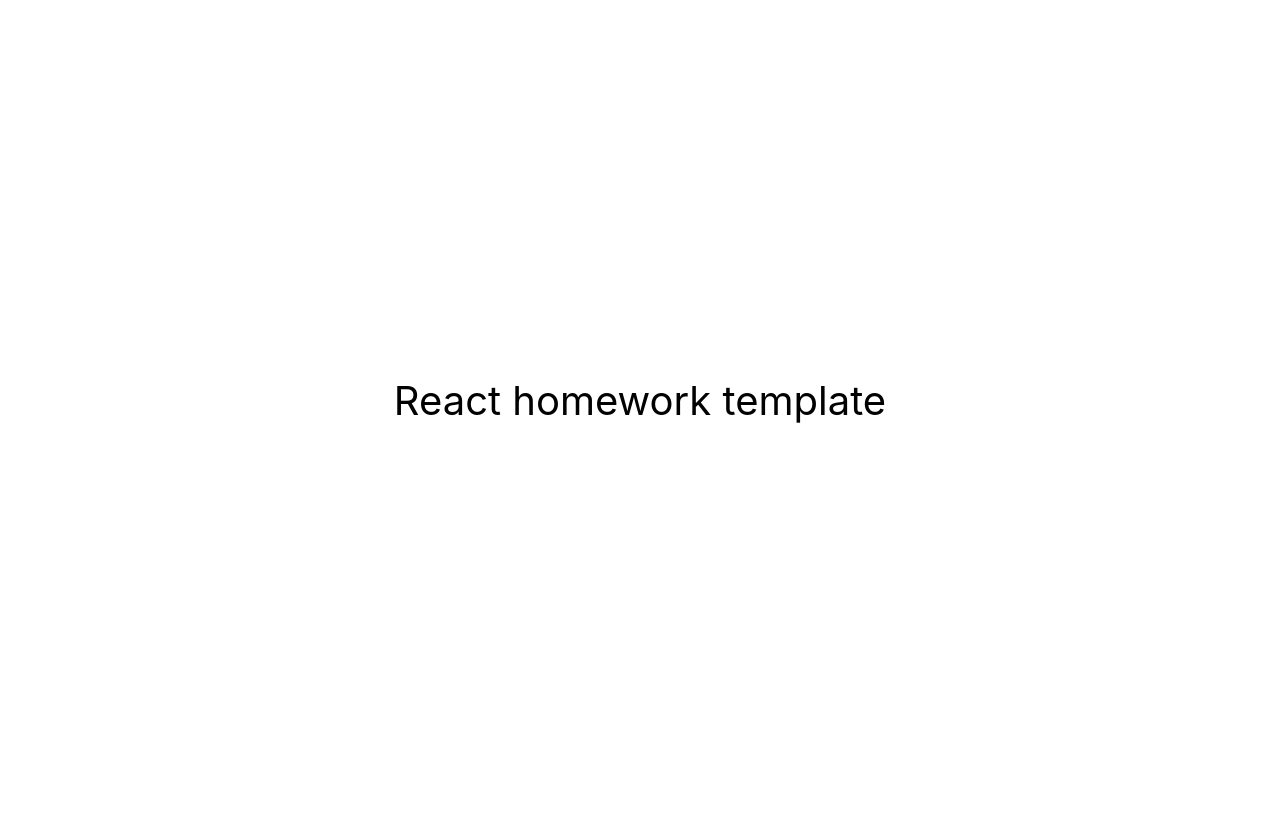
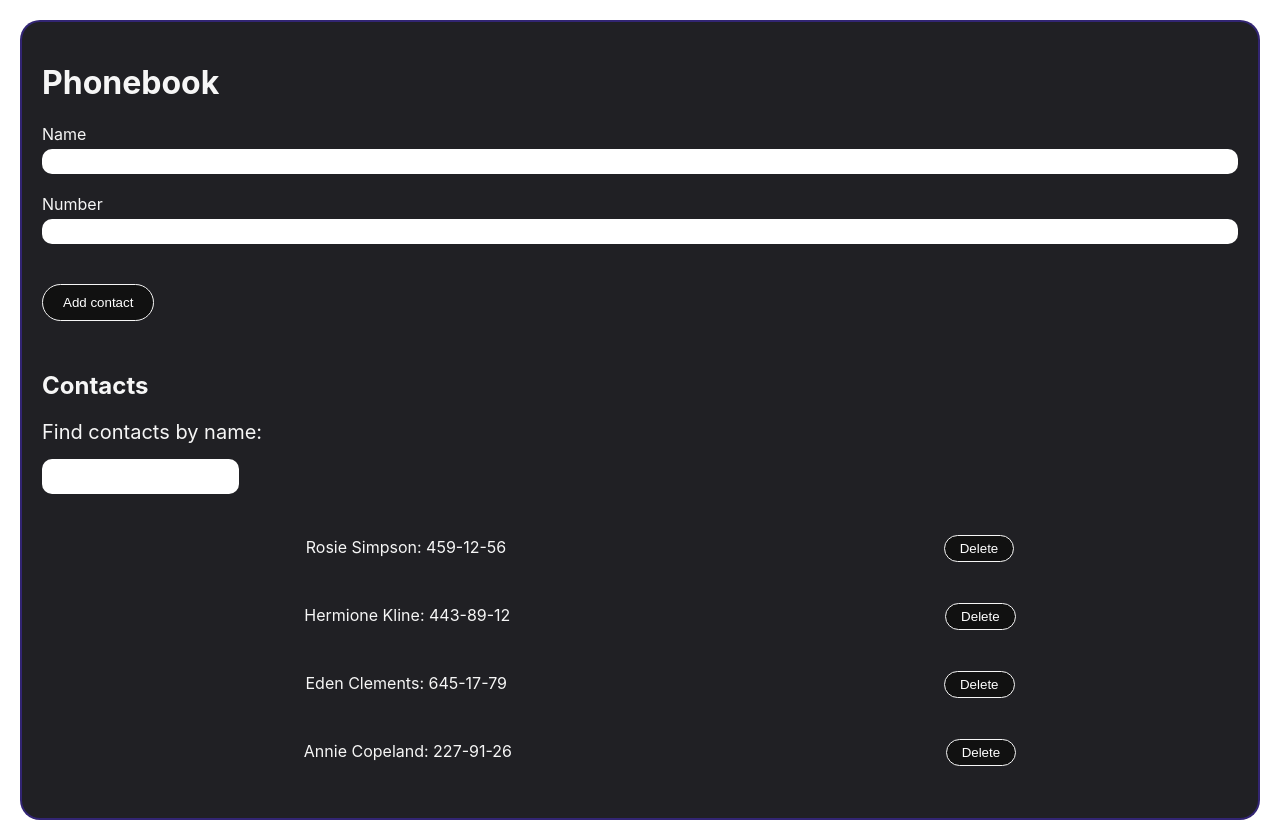
Before and after one commit to Tania66/goit-react-hw-02-phonebook, a React (Create React App) app: page / in a window 1280 px wide. Before the commit the page ends 800 px from the top, so only its background shows below. Built offline with nearby package versions, Linux system fonts and the light colour scheme.

Commit message:
home-work

```diff
--- a/package.json
+++ b/package.json
@@ -10,6 +10,7 @@
     "react": "^18.1.0",
     "react-dom": "^18.1.0",
     "react-scripts": "5.0.1",
+    "shortid": "^2.2.16",
     "web-vitals": "^2.1.3"
   },
   "scripts": {
--- a/src/components/App.jsx
+++ b/src/components/App.jsx
@@ -1,16 +1,81 @@
-export const App = () => {
-  return (
-    <div
-      style={{
-        height: '100vh',
-        display: 'flex',
-        justifyContent: 'center',
-        alignItems: 'center',
-        fontSize: 40,
-        color: '#010101'
-      }}
-    >
-      React homework template
-    </div>
-  );
+import React from 'react';
+import shortid from 'shortid';
+import css from './phonebook/Style.module.css'
+import ContactForm from './phonebook/ContactForm/ContactForm';
+import Filter from './phonebook/Filter/Filter';
+import ContactList from './phonebook/ContactList/ContactList ';
+
+
+
+class App extends React.Component {
+  state = {
+    contacts: [
+    {id: 'id-1', name: 'Rosie Simpson', number: '459-12-56'},
+    {id: 'id-2', name: 'Hermione Kline', number: '443-89-12'},
+    {id: 'id-3', name: 'Eden Clements', number: '645-17-79'},
+    {id: 'id-4', name: 'Annie Copeland', number: '227-91-26'},
+  ],
+    filter: ''
+  };
+
+
+
+  addContact = ({name, number}) =>{
+const contact = {
+  id:shortid.generate(),
+  name:name,
+  number:number
 };
+
+if (contact) {
+  alert(`${contact.name} is already in contacts`);
+  return;
+}
+
+this.setState(prevState => ({
+  contacts: [contact, ...prevState.contacts],
+}))
+
+  }
+
+
+onChangeFilter = (event) => {
+this.setState({filter:event.currentTarget.value})
+}
+
+// getFilterName = () => {
+//   const normalizeNameFilter = this.state.filter.toLowerCase();
+//   return this.state.contacts.filter(contact =>
+//     contact.name.toLowerCase().includes(normalizeNameFilter))
+// }
+
+deleteContact = contactId =>{
+this.setState(prevState => ({
+  contacts: prevState.contacts.filter(contact => contact.id !== contactId)
+}))
+}
+
+
+  render() {
+
+const normalizeNameFilter = this.state.filter.toLowerCase();
+
+const filterContacts = this.state.contacts.filter(contact =>
+  contact.name.toLowerCase().includes(normalizeNameFilter))
+
+
+
+    return (
+      <div className={css.inner}>
+        <h1 className={css.title}>Phonebook</h1>
+        <ContactForm  onSubmit={this.addContact}/>
+
+        <h2 className={css.title}>Contacts</h2>
+        <Filter value={this.state.filter} onChange={this.onChangeFilter}/>
+        <ContactList className={css.list} contacts={filterContacts}  onDeleteContact={this.deleteContact}/>
+      </div>
+    );
+  }
+}
+
+export default App;
--- /dev/null
+++ b/src/components/phonebook/ContactForm/ContactForm.js
@@ -0,0 +1,70 @@
+import React from 'react';
+import shortid from 'shortid';
+import css from '../Style.module.css';
+
+class ContactForm extends React.Component {
+  state = {
+    name: '',
+    number: '',
+  };
+
+  nameInputId = shortid.generate();
+  numberInputId = shortid.generate();
+
+  handleChange = event => {
+    const { name, value } = event.currentTarget;
+    this.setState({ [name]: value });
+  };
+
+  handleSubmit = event => {
+    event.preventDefault();
+
+    this.props.onSubmit(this.state);
+    this.reset();
+  };
+
+  reset = () => {
+    this.setState({ name: '', number: '' });
+  };
+
+  render() {
+    const { name, number } = this.state;
+
+    return (
+      <form className={css.form} onSubmit={this.handleSubmit}>
+        <label className={css.label} htmlFor={this.nameInputId}>
+          Name
+          <input
+            className={css.input}
+            type="text"
+            name="name"
+            required
+            value={name}
+            onChange={this.handleChange}
+            id={this.nameInputId}
+            pattern="^[a-zA-Zа-яА-Я]+(([' \-][a-zA-Zа-яА-Я ])?[a-zA-Zа-яА-Я]*)*$"
+          />
+        </label>
+        <label className={css.label} htmlFor={this.numberInputId}>
+          Number
+          <input
+            className={css.input}
+            type="tel"
+            name="number"
+            required
+            value={number}
+            onChange={this.handleChange}
+            id={this.numberInputId}
+            pattern="\+?\d{1,4}?[ .\-\s]?\(?\d{1,3}?\)?[ .\-\s]?\d{1,4}[ .\-\s]?\d{1,4}[ .\-\s]?\d{1,9}"
+          ></input>
+        </label>
+
+        <button className={css.btnSubmit} type="submit">
+          Add contact
+        </button>
+      </form>
+    );
+  }
+}
+
+export default ContactForm;
--- /dev/null
+++ b/src/components/phonebook/ContactList/ContactList .js
@@ -0,0 +1,22 @@
+import React from 'react';
+import css from '../Style.module.css';
+
+const ContactList = ({ contacts, onDeleteContact }) => (
+  <ul className={css.list}>
+    {contacts.map(contact => (
+      <li className={css.item} key={contact.id}>
+        <p>
+          {contact.name}: {contact.number}
+        </p>
+        <button
+          className={css.btnDelete}
+          onClick={() => onDeleteContact(contact.id)}
+        >
+          Delete
+        </button>
+      </li>
+    ))}
+  </ul>
+);
+
+export default ContactList;
--- /dev/null
+++ b/src/components/phonebook/Filter/Filter.js
@@ -0,0 +1,15 @@
+import React from 'react';
+import css from '../Style.module.css';
+
+const Filter = ({ value, onChange }) => (
+  <label className={css.filter}>
+    Find contacts by name:
+    <input
+      className={css.inputFilter}
+      type="text"
+      value={value}
+      onChange={onChange}
+    ></input>
+  </label>
+);
+export default Filter;
--- /dev/null
+++ b/src/components/phonebook/Style.module.css
@@ -0,0 +1,78 @@
+.inner {
+  padding: 20px;
+  margin: 20px;
+  border-radius: 20px;
+  border: 2px solid rgba(79, 46, 232, 0.4);
+  background: #202024;
+}
+
+.title {
+  color: #f6f6f6;
+}
+
+.form {
+  margin-bottom: 50px;
+}
+
+.label {
+  display: flex;
+  flex-direction: column;
+  margin-bottom: 20px;
+  color: #f6f6f6;
+}
+
+.input {
+  margin-top: 5px;
+  border-radius: 10px;
+  border: none;
+  outline: none;
+  padding: 5px;
+}
+
+.btnSubmit {
+  border-radius: 40px;
+  background: #111;
+  border: 1px solid #f6f6f6;
+  padding: 10px 20px;
+  color: #ffff;
+  margin-top: 20px;
+}
+
+.list {
+  color: #f6f6f6;
+}
+
+.filter {
+  color: #f6f6f6;
+  font-size: 20px;
+  display: flex;
+  flex-direction: column;
+  align-items: flex-start;
+  width: 50%;
+  gap: 10px;
+}
+
+.inputFilter {
+  margin-top: 5px;
+  border-radius: 10px;
+  border: none;
+  outline: none;
+  padding: 10px;
+}
+
+.item {
+  padding: 5px;
+  display: flex;
+  align-items: baseline;
+  justify-content: space-around;
+}
+
+.btnDelete {
+  display: block;
+  border-radius: 40px;
+  background: #111;
+  border: 1px solid #f6f6f6;
+  padding: 5px 15px;
+  color: #ffff;
+  margin-top: 20px;
+}
--- a/src/index.js
+++ b/src/index.js
@@ -1,6 +1,6 @@
 import React from 'react';
 import ReactDOM from 'react-dom/client';
-import { App } from 'components/App';
+import App from 'components/App';
 import './index.css';
 
 ReactDOM.createRoot(document.getElementById('root')).render(
```
Also changed, not shown: 1 other file (tests, documents, lock files or other folders).
